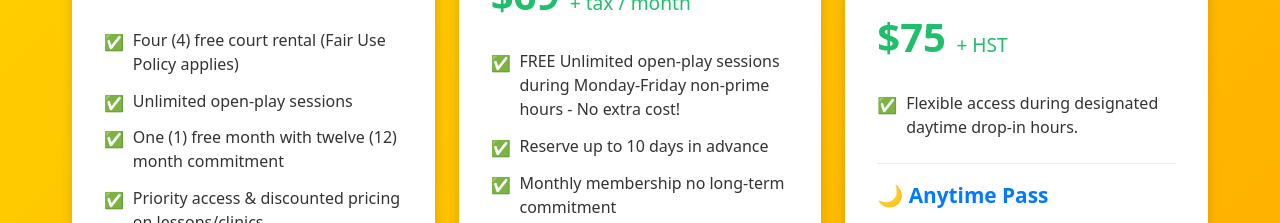
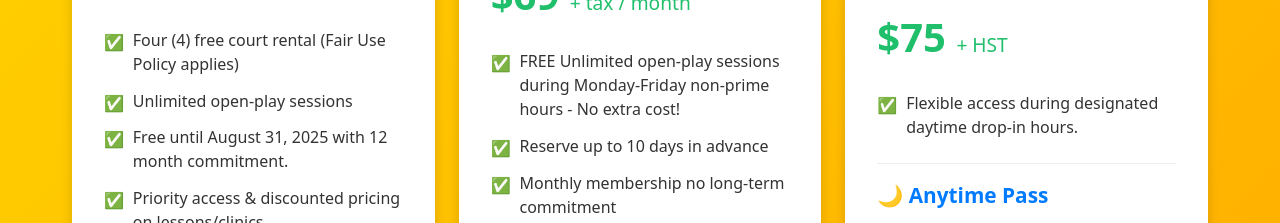
Before and after one commit to supertimmyh/picktopia_landing_page, a React (Vite) app: page / in a window 1280 px wide. Shown: the part 2260-2483 px from the top of the page. Built offline with nearby package versions, Linux system fonts and the light colour scheme.

Commit message:
all-access membership update

```diff
--- a/src/components/Membership.jsx
+++ b/src/components/Membership.jsx
@@ -207,7 +207,7 @@ const Membership = () => {
               <BenefitList>
                 <BenefitItem>Four (4) free court rental (Fair Use Policy applies)</BenefitItem>
                 <BenefitItem>Unlimited open-play sessions</BenefitItem>
-                <BenefitItem>One (1) free month with twelve (12) month commitment</BenefitItem>
+                <BenefitItem>Free until August 31, 2025 with 12 month commitment.</BenefitItem>
                 <BenefitItem>Priority access & discounted pricing on lessons/clinics</BenefitItem>
                 <BenefitItem>10% off merchandise</BenefitItem>
                 <BenefitItem>Two (2) free guest passes per month</BenefitItem>
```
